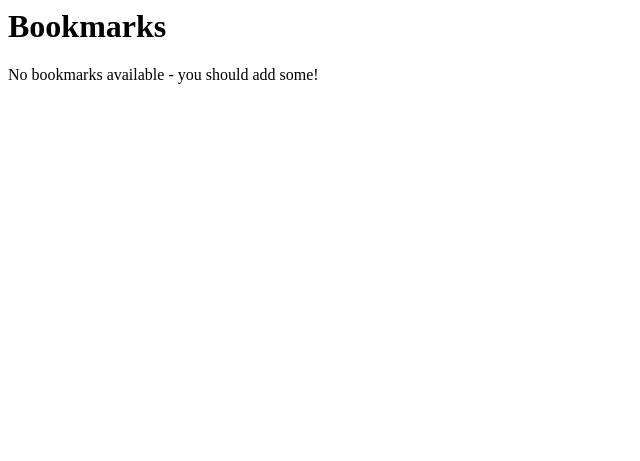
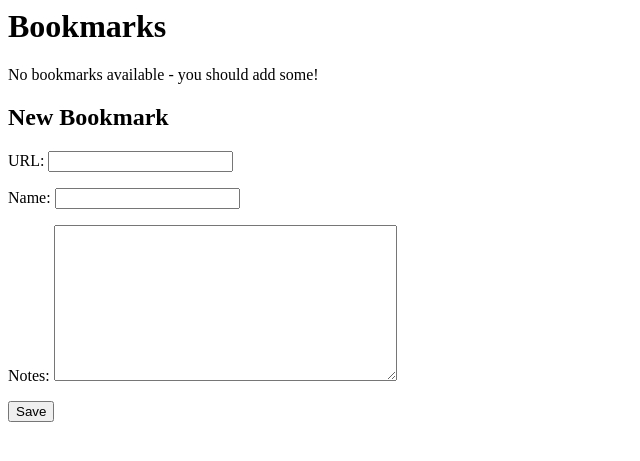
Before and after one commit to jamiemd/djorg, a Django app: page /bookmarks/ in a window 1280 px wide. Shown: the top 461 px of the page, without its empty margins (0-640 px from the left). Run offline with Django 3.2, Linux system fonts and the light colour scheme; data that the repository does not hold is empty.

Commit message:
added bookmarks/forms

```diff
--- /dev/null
+++ b/bookmarks/forms.py
@@ -0,0 +1,10 @@
+from django import forms
+
+from .models import Bookmark
+
+class BookmarkForm(forms.ModelForm): # make a form based on the bookmark model based on the 3 fields below.
+    """form to create bookmarks"""
+
+    class Meta: # overwriting meta info from modelform
+        model = Bookmark
+        fields = ('url', 'name', 'notes')
--- a/bookmarks/templates/bookmarks/index.html
+++ b/bookmarks/templates/bookmarks/index.html
@@ -10,3 +10,9 @@
 {% else %}
 <p>No bookmarks available - you should add some!</p>
 {% endif %}
+
+<h2>New Bookmark</h2>
+<form method="POST" class="bookmark-form">
+    {% csrf_token %} {{form.as_p}}
+    <button type="submit" class="save btn btn-default">Save</button>
+</form>
--- a/bookmarks/views.py
+++ b/bookmarks/views.py
@@ -1,7 +1,15 @@
 from django.shortcuts import render
+from .forms import BookmarkForm # import bookmark form
 from .models import Bookmark # import model bookmark
+
 
 #view that takes a request to view a page for the web browser and return a render based on it
 def index(request): # define view method that takes a request
-    context = {'bookmarks': Bookmark.objects.all()} # query all objects by using model class and put them in a dictionary with key 'bookmarks'
+    if request.method == 'POST':
+        form = BookmarkForm(request.POST)
+        if form.is_valid():
+            form.save()
+    # query all objects by using model class and put them in a dictionary with key 'bookmarks'
+    context = {'bookmarks': Bookmark.objects.all(),
+            'form': BookmarkForm()}
     return render(request, 'bookmarks/index.html', context) # render the request
```
Also changed, not shown: README.md.
